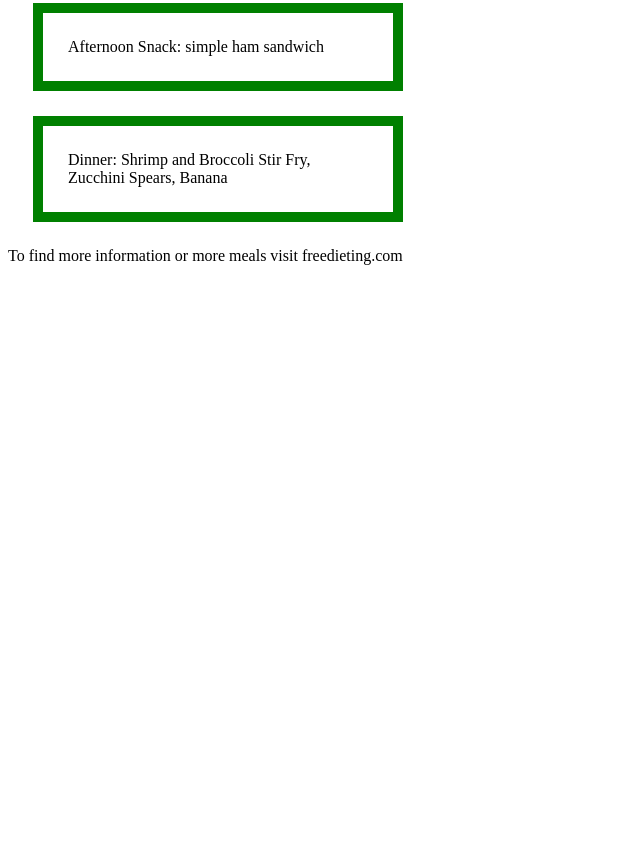
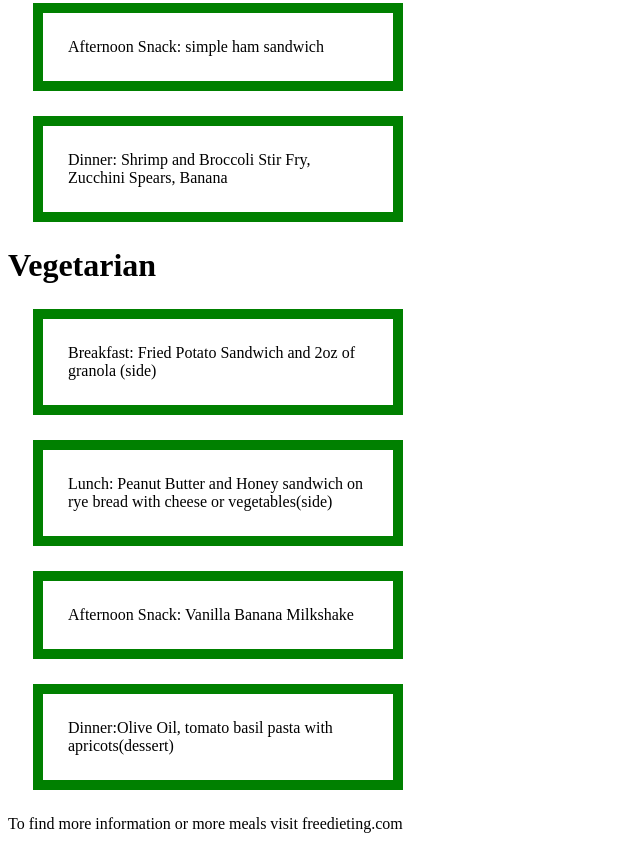
Before and after one commit to esheee/esheee.github.io, a plain HTML site: page 3000.html in a window 1280 px wide. Shown: the part 382-1231 px from the top of the page, without its empty margins (0-640 px from the left). Before the commit the page ends 800 px from the top, so only its background shows below. Drawn offline with Linux system fonts and the light colour scheme.

Commit message:
Update 3000.html

```diff
--- a/3000.html
+++ b/3000.html
@@ -24,6 +24,16 @@ div {
 
 <div>Dinner: Shrimp and Broccoli Stir Fry, Zucchini Spears, Banana</div>
 
+<h1>Vegetarian</h1>
+
+<div>Breakfast: Fried Potato Sandwich  and 2oz of granola (side) </div>
+
+<div> Lunch: Peanut Butter and Honey sandwich on rye bread with cheese or vegetables(side)</div>
+
+<div> Afternoon Snack: Vanilla Banana Milkshake</div>
+
+<div>Dinner:Olive Oil, tomato basil pasta with apricots(dessert) </div>
+
   <p> To find more information or more meals visit freedieting.com</p>
 </body>
 </html>
```
